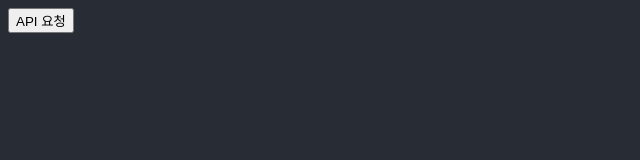
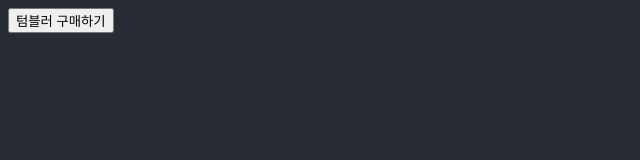
Before and after one commit to sonicce99/api-sequential-requests, a plain HTML site: page index.html in a window 1280 px wide. Shown: the whole page, without its empty margins (0-640 px from the left). Drawn offline with Linux system fonts and the light colour scheme.

Commit message:
feat : html button text 수정

```diff
--- a/index.html
+++ b/index.html
@@ -8,7 +8,7 @@
     <title>인앱결제 프로젝트 중 만난 일| 동수의 로그북</title>
   </head>
   <body>
-    <button id="button">API 요청</button>
+    <button id="button">텀블러 구매하기</button>
     <script type="module" src="./index.js"></script>
   </body>
 </html>
```
